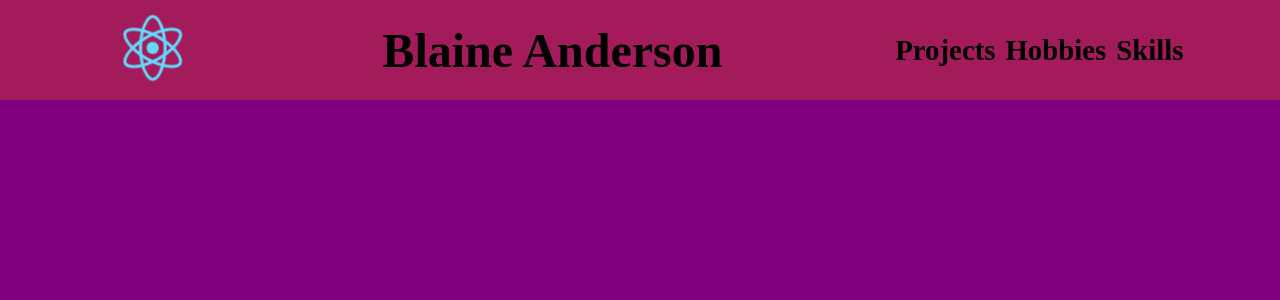
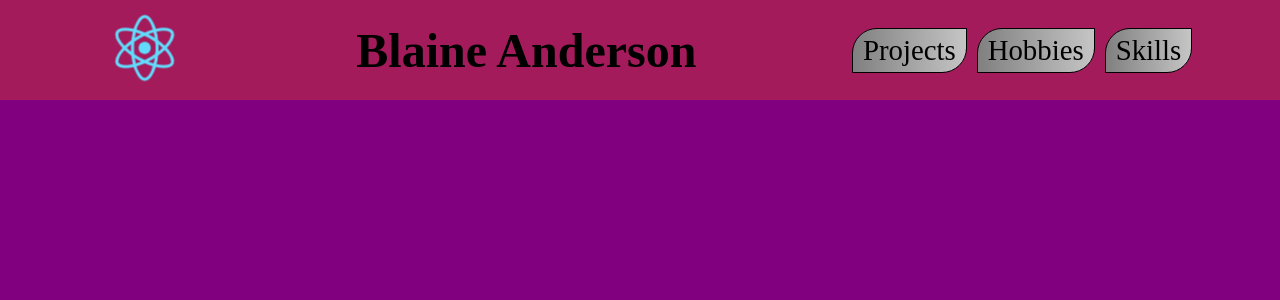
Before and after one commit to BlaineA97/Portfolio, a React (Create React App) app: page / in a window 1280 px wide. Shown: the top 300 px of the page. Built offline with nearby package versions, Linux system fonts and the light colour scheme.

Commit message:
Stylized buttons on Navigation bar

```diff
--- a/src/components/Navigation.css
+++ b/src/components/Navigation.css
@@ -57,7 +57,31 @@
 #Navigation-title {
 }
 .Navigation-menu-link {
-  margin-right: 10px;
+  text-decoration: none;
+  color: inherit;
+  border: black 1px solid;
+  border-radius: 25px 0;
+  background: linear-gradient(270deg, lightgray, gray);
+  background-size: 120% 120%;
+}
+.Navigation-menu-link:hover {
+  border: gray 1px solid;
+  animation: button-manipulation 2s ease infinite;
+}
+
+@keyframes button-manipulation {
+  0% {
+    border-radius: 25px 0 25px 0;
+    background-position:0% 50%
+  }
+  50% {
+    border-radius: 0 25px 0 25px;
+    background-position:100% 50%
+  }
+  100% {
+    border-radius: 25px 0 25px 0;
+    background-position:0% 50%
+  }
 }
 
 /* @MEDIA QUERIES */
@@ -68,6 +92,9 @@
   }
   .Navigation-menu-link {
     font-size: 1em;
+    padding: 0 10px;
+    min-width: 50px;
+    margin: 0;
   }
   #Navigation-title {
     font-size: 1.6em;
@@ -81,6 +108,9 @@
   }
   .Navigation-menu-link {
     font-size: 1.2em;
+    padding: 0 15px;
+    margin-right: 2px;
+    min-width: 50px;
   }
   #Navigation-title {
     font-size: 2em;
@@ -91,6 +121,8 @@
 @media only screen and (min-width : 768px) {
   .Navigation-menu-link {
     font-size: 1.4em;
+    padding: 5px 10px;
+    margin-right: 10px;
   }
   #Navigation-title {
     font-size: 2.4em;
--- a/src/components/Navigation.js
+++ b/src/components/Navigation.js
@@ -1,22 +1,33 @@
 import React, { Component } from 'react';
 import './Navigation.css';
 import logo from '../logo.svg';
+import { Link } from 'react-router-dom';
 
 class Navigation extends Component {
   render() {
     return (
       <div id="Navigation-wrapper">
+
         <div id="Navigation-logo-container">
           <img src={logo} id="Nav-logo" alt="logo" />
         </div>
+
         <div id="Navigation-title-container">
           <h1 id="Navigation-title">Blaine Anderson</h1>
         </div>
+
         <div id="Navigation-menu-container">
-          <h1 className="Navigation-menu-link">Projects</h1>
-          <h1 className="Navigation-menu-link">Hobbies</h1>
-          <h1 className="Navigation-menu-link">Skills</h1>
+          <Link to="/projects" className="Navigation-menu-link">
+            Projects
+          </Link>
+          <Link to="/hobbies" className="Navigation-menu-link">
+            <p>Hobbies</p>
+          </Link>
+          <Link to="/skills" className="Navigation-menu-link">
+            <p>Skills</p>
+          </Link>
         </div>
+
       </div>
     );
   }
--- /dev/null
+++ b/src/components/projects/ProjectBody.css
@@ -0,0 +1,6 @@
+/* Color Palette provided in App.css */
+
+* {
+  margin: 0;
+  padding: 0;
+}
```
Also changed, not shown: src/components/projects/ProjectBody.js (added, +13 -0 lines), 1 other file (tests, documents, lock files or other folders).
